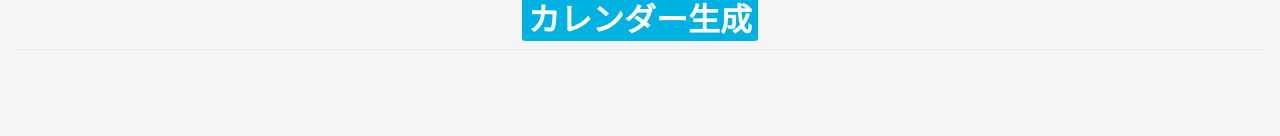
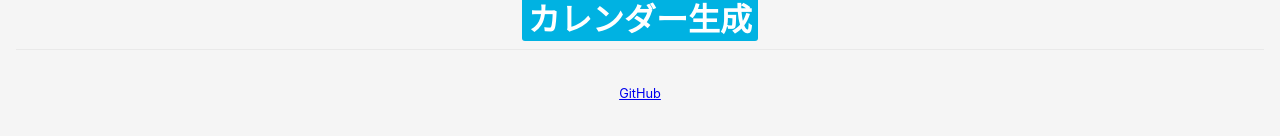
Before and after one commit to uhyo/record-high-calendar, a React (Vite) app: page / in a window 1280 px wide. Shown: the part 578-714 px from the top of the page. Built offline with nearby package versions, Linux system fonts and the light colour scheme.

Commit message:
add footer

```diff
--- a/src/App.module.css
+++ b/src/App.module.css
@@ -6,7 +6,7 @@
   font-size: 1.5em;
 }
 
-.App-header {
+.header {
   font-size: calc(10px + 2vmin);
 }
 
@@ -18,3 +18,7 @@
   border: none;
   border-bottom: 1px solid #e9e9e9;
 }
+
+.footer {
+  font-size: 0.8em;
+}
--- a/src/App.tsx
+++ b/src/App.tsx
@@ -17,7 +17,7 @@ function App() {
   return (
     <div className={classes.App}>
       <Suspense fallback={<p className={classes.loading}>Loading...</p>}>
-        <header className={classes["App-header"]}>
+        <header className={classes.header}>
           <h1>過去最高カレンダー</h1>
         </header>
         <main className={classes.main}>
@@ -31,6 +31,16 @@ function App() {
             )}
           </div>
         </main>
+        <footer className={classes.footer}>
+          <p>
+            <a
+              href="https://github.com/uhyo/record-high-calendar"
+              rel="external noopener"
+            >
+              GitHub
+            </a>
+          </p>
+        </footer>
       </Suspense>
     </div>
   );
```
